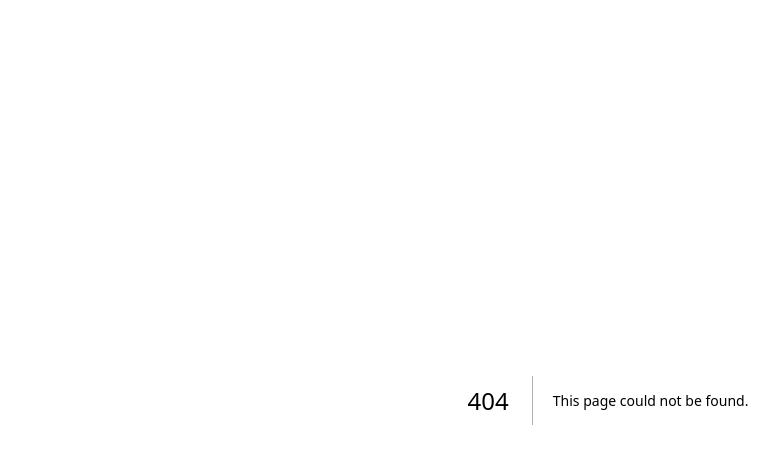
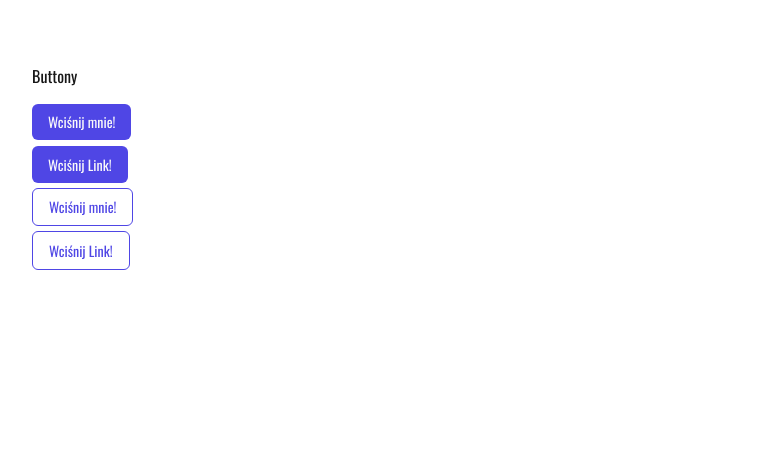
Before and after one commit to KacperNlp/wallet-manager, a Next.js app in the folder client/: page /designsystem in a window 1280 px wide. Before the commit this address had no page. Shown: the top 464 px of the page, without its empty margins (32-811 px from the left). Built offline with nearby package versions, Linux system fonts and the light colour scheme.

Commit message:
feat: add form popup widget and set oswald as main font for app

```diff
--- a/client/app/dashboard/page.tsx
+++ b/client/app/dashboard/page.tsx
@@ -1,28 +1,14 @@
-'use client';
-import {
-  VictoryPie,
-  VictoryTheme,
-} from "victory";
-import AppTotalBalance from '@/widgets/AppTotalBalance';
+"use client";
+import AppTotalBalance from "@/widgets/AppTotalBalance";
 import AppCard from "@/components/AppCard";
+import AppPie from "@/components/AppPie";
 
 export default function Dashboard() {
   return (
-    <>
-    <AppCard>
-      <AppTotalBalance
-          purpos={100000}
-          currentWalletValue={59000}
-        />
-    </AppCard>
-      <VictoryPie
-          data={[
-            { x: "Cats", y: 35 },
-            { x: "Dogs", y: 40 },
-            { x: "Birds", y: 55 },
-          ]}
-          theme={VictoryTheme.clean}
-        />
-    </>
+    <div className="flex flex-col gap-16 lg:grid lg:grid-cols-2 p-4 lg:p-8">
+      <div>
+        <AppTotalBalance purpos={100000} currentWalletValue={59000} />
+      </div>
+    </div>
   );
 }
--- /dev/null
+++ b/client/app/designsystem/page.tsx
@@ -0,0 +1,26 @@
+import AppButton from "@/components/AppButton";
+
+export default function Dashboard() {
+  return (
+    <div className="m-8 md:m-16">
+      <section>
+        <h2 className="mb-4">Buttony</h2>
+        <div className="mb-3">
+          <AppButton>Wciśnij mnie!</AppButton>
+        </div>
+        <div className="mb-3">
+          <AppButton isLink={true}>Wciśnij Link!</AppButton>
+        </div>
+        <div className="mb-3">
+          <AppButton buttonType="secondary">Wciśnij mnie!</AppButton>
+        </div>
+        <div className="mb-3">
+          <AppButton buttonType="secondary" isLink={true}>
+            Wciśnij Link!
+          </AppButton>
+        </div>
+      </section>
+      <section></section>
+    </div>
+  );
+}
--- a/client/app/layout.tsx
+++ b/client/app/layout.tsx
@@ -1,16 +1,10 @@
 import type { Metadata } from "next";
-import localFont from "next/font/local";
+import { Oswald } from "next/font/google";
 import "./globals.css";
 
-const geistSans = localFont({
-  src: "./fonts/GeistVF.woff",
-  variable: "--font-geist-sans",
-  weight: "100 900",
-});
-const geistMono = localFont({
-  src: "./fonts/GeistMonoVF.woff",
-  variable: "--font-geist-mono",
-  weight: "100 900",
+const mainFont = Oswald({
+  subsets: ["latin"],
+  weight: ["300", "400", "500", "700"],
 });
 
 export const metadata: Metadata = {
@@ -26,7 +20,7 @@ export default function RootLayout({
   return (
     <html lang="en">
       <body
-        className={`${geistSans.variable} ${geistMono.variable} antialiased h-dvh overflow-hidden`}
+        className={`${mainFont.className} antialiased h-dvh overflow-hidden`}
       >
         {children}
       </body>
--- /dev/null
+++ b/client/components/AppBar.tsx
@@ -0,0 +1,18 @@
+import { VictoryChart, VictoryBar, VictoryTheme } from "victory";
+
+export type Props = {
+  pieData: {
+    x: string;
+    y: number;
+  }[];
+};
+
+export default function AppBar({ pieData }: Props) {
+  return (
+    <div>
+      <VictoryChart domainPadding={{ x: 20 }} theme={VictoryTheme.clean}>
+        <VictoryBar data={[1, 2, 3, 4, 5]} />
+      </VictoryChart>
+    </div>
+  );
+}
--- a/client/components/AppButton.tsx
+++ b/client/components/AppButton.tsx
@@ -2,32 +2,35 @@ import type { ReactNode } from "react";
 
 export type Props = {
   children: ReactNode;
-  buttonType: "button" | "link";
+  buttonType?: "primary" | "secondary";
+  isLink?: boolean;
   buttonUrl?: string;
-  clickBtn: () => void;
+  clickBtn?: () => void;
 };
 
 export default function AppButton({
   children,
-  buttonType = "button",
+  buttonType = "primary",
+  isLink = false,
   buttonUrl,
   clickBtn,
 }: Props) {
-  if (buttonType == "link")
+  let btnStyles = "px-4 py-2 text-sm rounded-md duration-150 cursor-pointer";
+
+  btnStyles +=
+    buttonType === "primary"
+      ? " bg-indigo-600 hover:bg-indigo-800 text-zinc-50"
+      : " bg-transparent border border-indigo-600 hover:border-indigo-800 text-indigo-600 hover:text-indigo-800";
+
+  if (isLink)
     return (
-      <a
-        href={buttonUrl}
-        className="px-4 py-2 text-sm bg-indigo-600 hover:bg-indigo-800 rounded-md duration-150 text-zinc-50"
-      >
+      <a href={buttonUrl} className={btnStyles}>
         {children}
       </a>
     );
 
   return (
-    <button
-      onClick={clickBtn}
-      className="px-4 py-2 text-sm bg-indigo-600 hover:bg-indigo-800 rounded-md duration-150"
-    >
+    <button onClick={clickBtn} className={btnStyles}>
       {children}
     </button>
   );
--- /dev/null
+++ b/client/components/AppPie.tsx
@@ -0,0 +1,12 @@
+import { VictoryPie, VictoryTheme } from "victory";
+
+export type Props = {
+  pieData: {
+    x: string;
+    y: number;
+  }[];
+};
+
+export default function AppPie({ pieData }: Props) {
+  return <VictoryPie data={pieData} theme={VictoryTheme.clean} />;
+}
--- /dev/null
+++ b/client/widgets/AppActionForm.tsx
@@ -0,0 +1,26 @@
+import AppButton from "@/components/AppButton";
+
+type Props = {
+  onClickClosePopup?: () => void;
+};
+
+export default function AppActionForm({ onClickClosePopup }: Props) {
+  return (
+    <section className="fixed inset-0 w-full h-full flex justify-center items-center bg-gray-900/60">
+      <div className="p-16 flex flex-col gap-4 bg-gray-900 rounded-lg shadow-lg">
+        <form action="POST">
+          <div>
+            <label htmlFor="sum"></label>
+            <input type="number" name="sum" id="sum" />
+          </div>
+        </form>
+        <div className="flex justify-center gap-4 mt-4">
+          <AppButton clickBtn={onClickClosePopup}>Prześlij</AppButton>
+          <AppButton buttonType="secondary" clickBtn={onClickClosePopup}>
+            Zamknij
+          </AppButton>
+        </div>
+      </div>
+    </section>
+  );
+}
--- a/client/widgets/AppTotalBalance.tsx
+++ b/client/widgets/AppTotalBalance.tsx
@@ -1,25 +1,71 @@
+import { useState } from "react";
+import AppActionForm from "./AppActionForm";
+import AppButton from "@/components/AppButton";
+
 export type Props = {
-    purpos: number,
-    currentWalletValue: number
+  purpos: number;
+  currentWalletValue: number;
 };
 
-export default function AppTotalBalance({
-  purpos,
-  currentWalletValue
-}: Props) {
+export default function AppTotalBalance({ purpos, currentWalletValue }: Props) {
+  const [isPopupVisible, setIsPopupVisible] = useState(false);
 
-    const formatNumber = (value: number) => {
-      return new Intl.NumberFormat('pl-PL', {
-        style: 'currency',
-        currency: 'PLN',
-        minimumFractionDigits: 2,
-        maximumFractionDigits: 2,
-      }).format(value);
-    }
+  const formatNumber = (value: number) => {
+    return new Intl.NumberFormat("pl-PL", {
+      style: "currency",
+      currency: "PLN",
+      minimumFractionDigits: 2,
+      maximumFractionDigits: 2,
+    }).format(value);
+  };
+
+  const onClickDeposite = () => {
+    console.log("Deposite!");
+    setIsPopupVisible(true);
+  };
+
+  const onClickWithdraw = () => {
+    console.log("Withdraw!");
+    setIsPopupVisible(true);
+  };
+
+  const onClickClosePopup = () => {
+    setIsPopupVisible(false);
+  };
 
   return (
     <section>
-        <div className="text-2xl text-center"><strong className="font-semibold">{formatNumber(currentWalletValue)}</strong></div>
+      <span className="block text-xs text-gray-500 text-center my-2">
+        Całkowita wartość portfela
+      </span>
+      <div className="text-3xl lg:text-4xl text-center mb-4">
+        <strong className="font-semibold">
+          {formatNumber(currentWalletValue)}
+        </strong>
+      </div>
+      <div className="text-xs text-center flex flex-col gap-2 text-gray-300">
+        <div>
+          Wpłaty netto: <strong>{formatNumber(55000)}</strong>
+        </div>
+        <div>
+          Gotówka: <strong>{formatNumber(550)}</strong>
+        </div>
+        <div>
+          Zysk: <strong className="text-green-500">{formatNumber(3250)}</strong>
+        </div>
+        <div>
+          Otrzymana dywidenda: <strong>{formatNumber(250)}</strong>
+        </div>
+      </div>
+      <div className="flex flex-row gap-4 justify-center mt-4">
+        <AppButton clickBtn={onClickDeposite}>Wpłać</AppButton>
+        <AppButton buttonType="secondary" clickBtn={onClickWithdraw}>
+          Wypłać
+        </AppButton>
+      </div>
+      {!isPopupVisible || (
+        <AppActionForm onClickClosePopup={onClickClosePopup} />
+      )}
     </section>
   );
 }
```
Also changed, not shown: client/package.json (+7 -5 lines), 1 other file (tests, documents, lock files or other folders).
